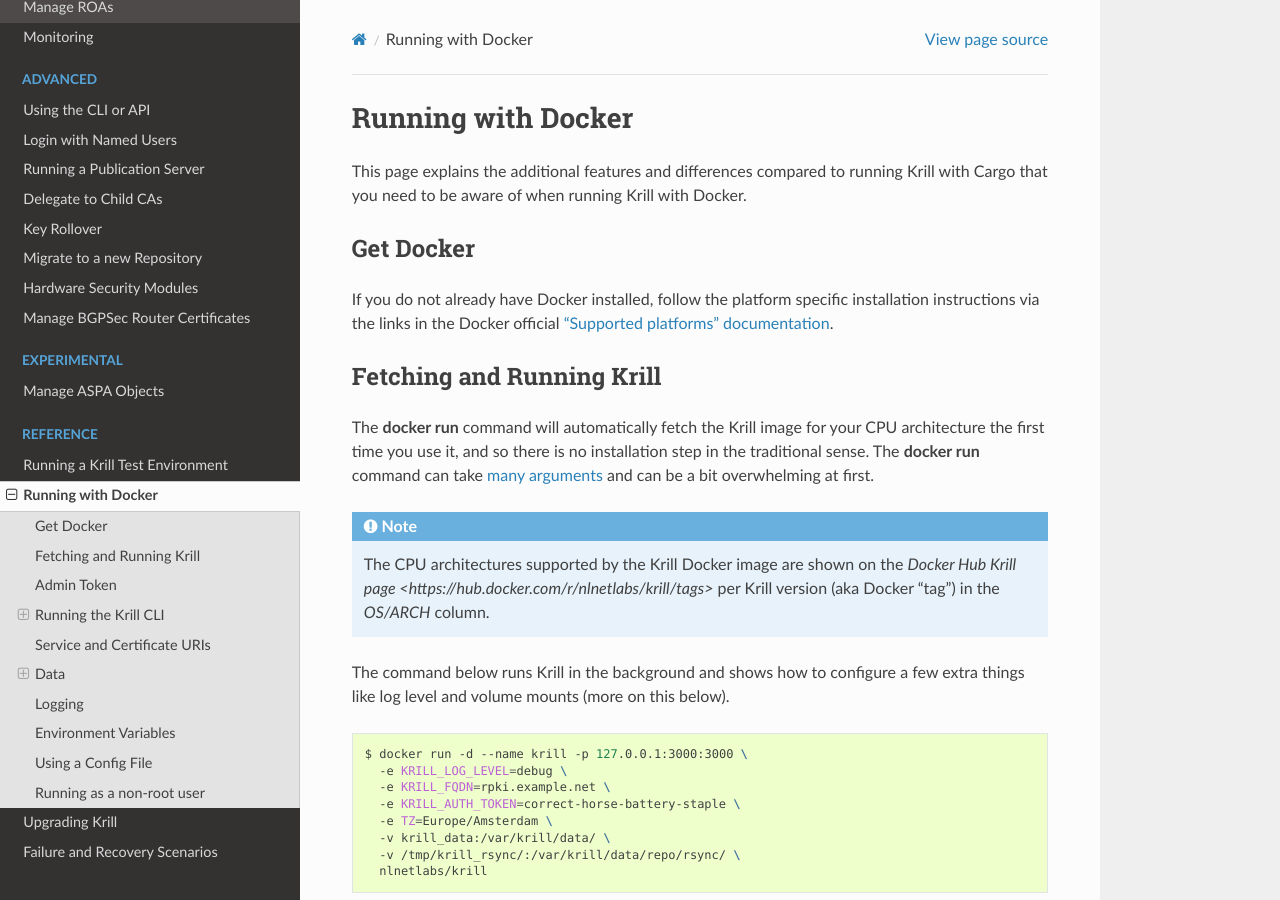
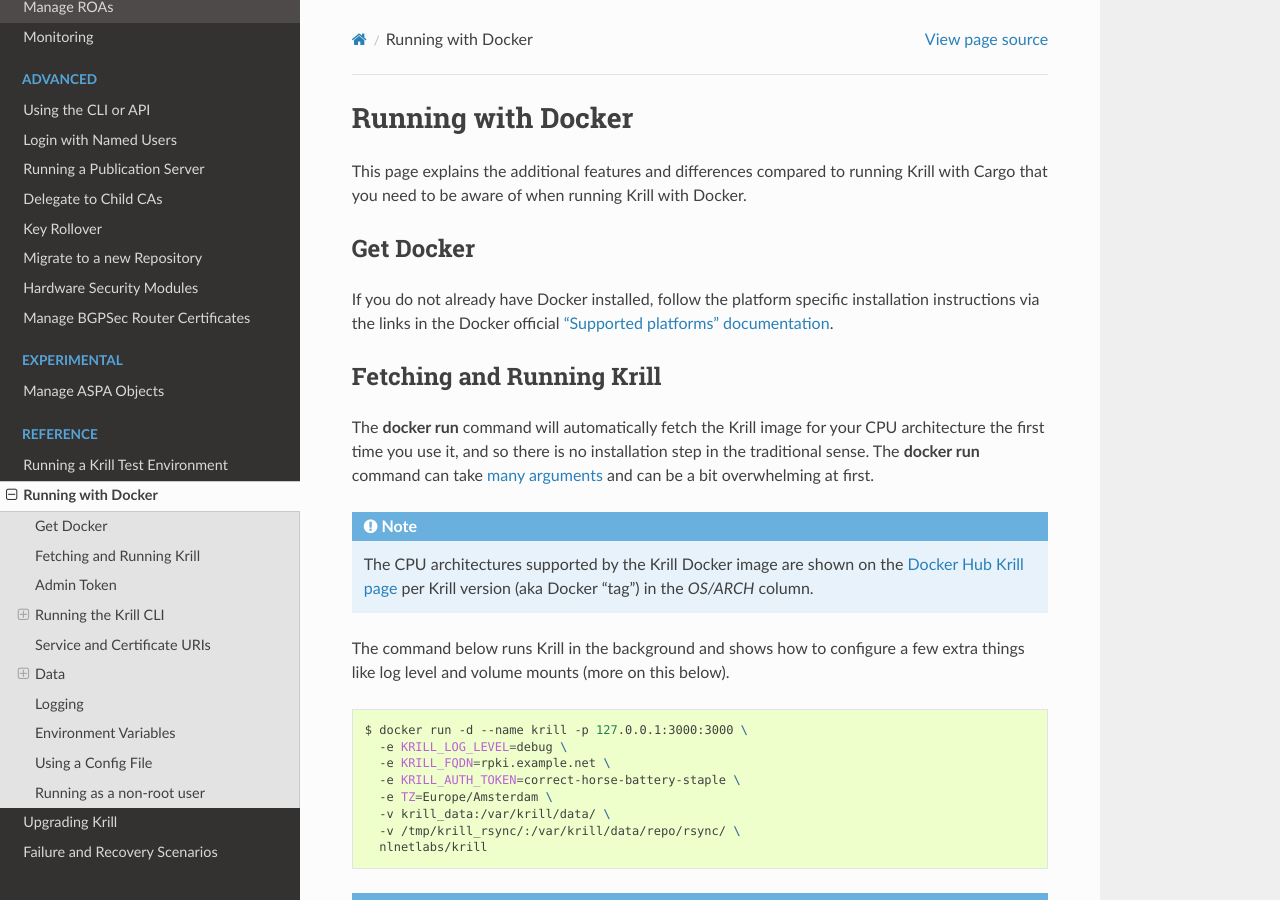
Before and after one commit to NLnetLabs/krill-manual, a Sphinx documentation site: the page built from source/docker.rst, in a window 1280 px wide and 900 px high. Built offline with Sphinx 7.4.7 and the Read the Docs theme 2.0.0, drawn with Linux system fonts in a browser that asks for light colours; the version number could not be read and is left out.

Commit message:
Fix Docker Hub link.

```diff
--- a/source/docker.rst
+++ b/source/docker.rst
@@ -24,7 +24,7 @@
 overwhelming at first.
 
 .. Note:: The CPU architectures supported by the Krill Docker image are shown
-   on the `Docker Hub Krill page <https://hub.docker.com/r/nlnetlabs/krill/tags>`
+   on the `Docker Hub Krill page <https://hub.docker.com/r/nlnetlabs/krill/tags>`_
    per Krill version (aka Docker "tag") in the `OS/ARCH` column.
 
 The command below runs Krill in the background and shows how to configure a few
```
